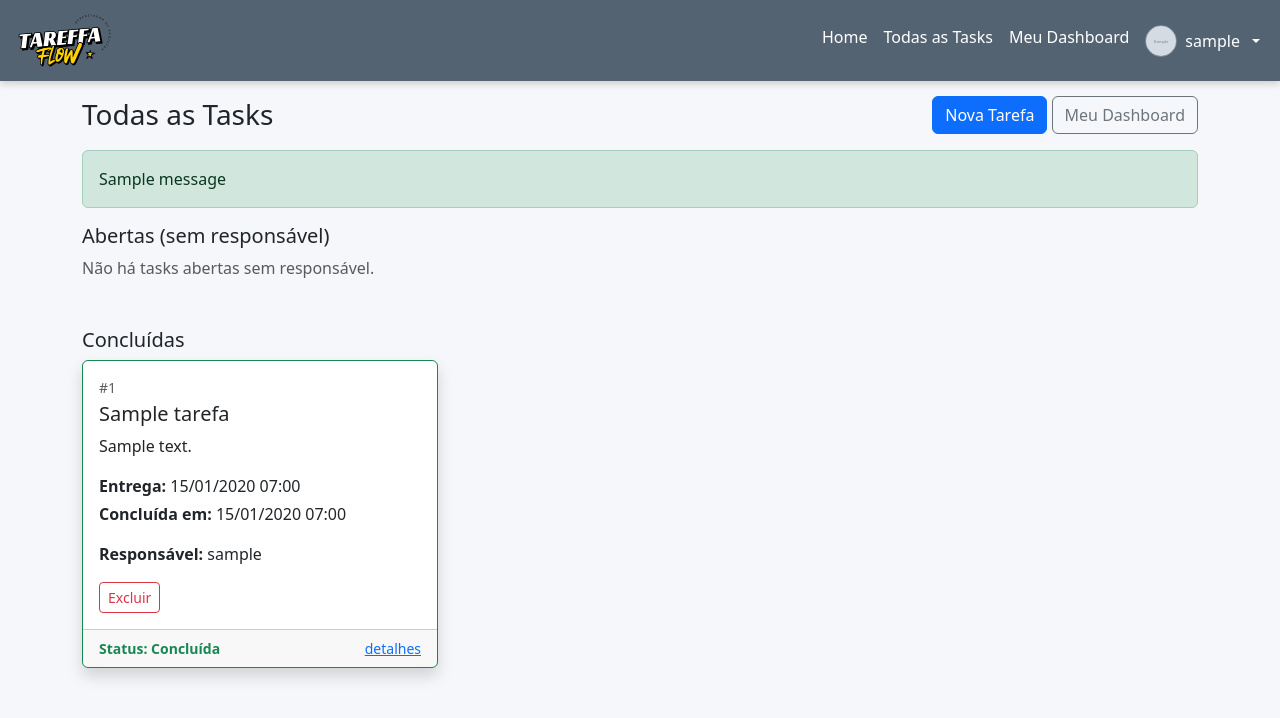
After one commit to CaiqueRNeves/Tareffa_Flow, a Django app: page /tasks/all/ in a window 1280 px wide. The commit adds this page. Shown: the top 718 px of the page. Run offline with Django 5.2, Linux system fonts and the light colour scheme; a user stored in the database is signed in; tables that the repository leaves empty hold one stand-in row (values such as "Sample post"); grey boxes marked "Sample" are stand-in pictures; one stand-in notice (Sample message) is shown.

Commit message:
Estilização da Home finalizada e correção de rotas implementada.

```diff
--- /dev/null
+++ b/Tareffa_Flow/templates/Tareffa_Flow/tasks_all.html
@@ -0,0 +1,106 @@
+{% extends 'base.html' %}
+{% block page_title %}Todas as Tasks{% endblock %}
+{% block content %}
+
+<div class="d-flex align-items-center justify-content-between mb-3">
+  <h1 class="h3 m-0">Todas as Tasks</h1>
+  <div>
+    <a class="btn btn-primary" href="{% url 'tarefa_create' %}">Nova Tarefa</a>
+    <a class="btn btn-outline-secondary" href="{% url 'dashboard' %}">Meu Dashboard</a>
+  </div>
+</div>
+
+{% if messages %}
+  {% for m in messages %}
+    <div class="alert alert-{{ m.tags }} mt-2">{{ m }}</div>
+  {% endfor %}
+{% endif %}
+
+<!-- ABERTAS (sem responsável) -->
+<section class="mb-5">
+  <h2 class="h5">Abertas (sem responsável)</h2>
+  {% if open_unassigned %}
+    <div class="row g-4">
+      {% for t in open_unassigned %}
+        <div class="col-md-4">
+          <div class="card h-100 shadow">
+            <div class="card-body d-flex flex-column">
+              <div class="small text-muted mb-1">#{{ t.id }}</div>
+              <h5 class="card-title">{{ t.title }}</h5>
+              {% if t.descricao %}<p class="card-text">{{ t.descricao|truncatewords:30 }}</p>{% endif %}
+              <p class="card-text"><strong>Entrega:</strong> {{ t.deadline|date:"d/m/Y H:i" }}</p>
+
+              <div class="mt-auto d-flex gap-2">
+                {% if user.is_authenticated %}
+                  <!-- Tomar para mim -->
+                  <form method="post" action="{% url 'tarefa_claim' t.pk %}">
+                    {% csrf_token %}
+                    <button class="btn btn-sm btn-outline-primary">Tomar para mim</button>
+                  </form>
+
+                  <!-- Excluir (direto) -->
+                  <form method="post" action="{% url 'tarefa_delete_direct' t.pk %}">
+                    {% csrf_token %}
+                    <button class="btn btn-sm btn-outline-danger">Excluir</button>
+                  </form>
+                {% else %}
+                  <a class="btn btn-sm btn-outline-primary disabled">Tomar para mim</a>
+                  <a class="btn btn-sm btn-outline-danger disabled">Excluir</a>
+                {% endif %}
+              </div>
+            </div>
+            <div class="card-footer d-flex justify-content-between">
+              <small class="text-muted">Criada: {{ t.created_at|date:"d/m/Y H:i" }}</small>
+              <a href="{% url 'tarefa_detail' t.pk %}" class="small">detalhes</a>
+            </div>
+          </div>
+        </div>
+      {% endfor %}
+    </div>
+  {% else %}
+    <p class="text-muted">Não há tasks abertas sem responsável.</p>
+  {% endif %}
+</section>
+
+<!-- CONCLUÍDAS -->
+<section class="mb-5">
+  <h2 class="h5">Concluídas</h2>
+  {% if done_tasks %}
+    <div class="row g-4">
+      {% for t in done_tasks %}
+        <div class="col-md-4">
+          <div class="card h-100 border-success shadow">
+            <div class="card-body d-flex flex-column">
+              <div class="small text-muted mb-1">#{{ t.id }}</div>
+              <h5 class="card-title">{{ t.title }}</h5>
+              {% if t.descricao %}<p class="card-text">{{ t.descricao|truncatewords:30 }}</p>{% endif %}
+              <p class="card-text mb-1"><strong>Entrega:</strong> {{ t.deadline|date:"d/m/Y H:i" }}</p>
+              <p class="card-text"><strong>Concluída em:</strong> {{ t.finished_at|date:"d/m/Y H:i" }}</p>
+              <p class="card-text"><strong>Responsável:</strong> {{ t.criador|default:"—" }}</p>
+
+              <div class="mt-auto d-flex gap-2">
+                {% if user.is_authenticated %}
+                  <!-- Excluir (direto) - permitido se dono ou staff -->
+                  <form method="post" action="{% url 'tarefa_delete_direct' t.pk %}">
+                    {% csrf_token %}
+                    <button class="btn btn-sm btn-outline-danger">Excluir</button>
+                  </form>
+                {% else %}
+                  <a class="btn btn-sm btn-outline-danger disabled">Excluir</a>
+                {% endif %}
+              </div>
+            </div>
+            <div class="card-footer d-flex justify-content-between">
+              <small class="text-success fw-semibold">Status: Concluída</small>
+              <a href="{% url 'tarefa_detail' t.pk %}" class="small">detalhes</a>
+            </div>
+          </div>
+        </div>
+      {% endfor %}
+    </div>
+  {% else %}
+    <p class="text-muted">Ainda não há tasks concluídas.</p>
+  {% endif %}
+</section>
+
+{% endblock %}
--- a/Tareffa_Flow/templates/base.html
+++ b/Tareffa_Flow/templates/base.html
@@ -1,35 +1,91 @@
+{% load static %}
 <!DOCTYPE html>
 <html lang="pt-BR">
   <head>
     <meta charset="utf-8">
     <meta name="viewport" content="width=device-width, initial-scale=1">
-    <title>Nova Tarefa - {% block page_title %}{% endblock page_title %}</title>
-    <link href="https://cdn.jsdelivr.net/npm/bootstrap@5.3.8/dist/css/bootstrap.min.css" rel="stylesheet" integrity="sha384-sRIl4kxILFvY47J16cr9ZwB07vP4J8+LH7qKQnuqkuIAvNWLzeN8tE5YBujZqJLB" crossorigin="anonymous">
+    <title>Tareffa Flow - {% block page_title %}{% endblock page_title %}</title>
+
+    <link href="https://cdn.jsdelivr.net/npm/bootstrap@5.3.8/dist/css/bootstrap.min.css" rel="stylesheet">
+
     <style>
-  .tf-avatar{
-    width: 32px; height: 32px;
+      /* Fundo suave */
+      body {
+        background-color: #f5f7fa;
+      }
+
+      /* Navbar estilizada */
+      .navbar-custom {
+        background-color: rgba(44, 62, 80, 0.8); /* azul escuro translúcido */
+        backdrop-filter: blur(8px);
+        box-shadow: 0 2px 8px rgba(0,0,0,0.2);
+      }
+
+      .navbar-brand img {
+        height: 55px; /* aumenta a logo */
+        width: auto;
+        transition: transform 0.3s ease;
+      }
+
+      .navbar-brand img:hover {
+        transform: scale(1.05);
+      }
+
+      .navbar-nav .nav-link {
+        color: #ffffff !important;
+        font-weight: 500;
+        transition: color 0.3s ease;
+      }
+
+      .navbar-nav .nav-link:hover {
+        color: #ffd700 !important; /* dourado ao passar o mouse */
+      }
+
+      .dropdown-menu {
+        background-color: #2c3e50;
+      }
+
+      .dropdown-item {
+        color: #fff;
+      }
+
+      .dropdown-item:hover {
+        background-color: #34495e;
+      }
+
+      .tf-avatar {
+        width: 32px;
+        height: 32px;
         border-radius: 50%;
         object-fit: cover;
         border: 1px solid rgba(255,255,255,.25);
       }
     </style>
   </head>
+
   <body>
-   <nav class="navbar navbar-expand-lg navbar-dark bg-dark mb-4">
+    <nav class="navbar navbar-expand-lg navbar-dark navbar-custom fixed-top">
       <div class="container-fluid">
-    <a class="navbar-brand" href="{% url 'home' %}">Tareffa Flow</a>
+        <!-- LOGO -->
+        <a class="navbar-brand d-flex align-items-center" href="{% url 'home' %}">
+          <img src="{% static 'logo/tareffa_flow.png' %}" alt="Logo Tareffa Flow">
+        </a>
 
-    <button class="navbar-toggler" type="button" data-bs-toggle="collapse" data-bs-target="#navbarNav"
-            aria-controls="navbarNav" aria-expanded="false" aria-label="Toggle navigation">
+        <!-- Botão responsivo -->
+        <button class="navbar-toggler" type="button" data-bs-toggle="collapse" data-bs-target="#navbarNav">
           <span class="navbar-toggler-icon"></span>
         </button>
 
+        <!-- Links -->
         <div class="collapse navbar-collapse" id="navbarNav">
           <ul class="navbar-nav ms-auto">
 
-        <!-- Home sempre visível -->
             <li class="nav-item">
               <a class="nav-link" href="{% url 'home' %}">Home</a>
+            </li>
+
+            <li class="nav-item">
+              <a class="nav-link" href="{% url 'tasks_all' %}">Todas as Tasks</a>
             </li>
 
             {% if user.is_authenticated %}
@@ -51,22 +107,29 @@
                   <li><a class="dropdown-item" href="{% url 'profile' %}">Meu Perfil</a></li>
                   <li><a class="dropdown-item" href="{% url 'profile_edit' %}">Editar Perfil</a></li>
                   <li><hr class="dropdown-divider"></li>
-              <li><a class="dropdown-item text-danger" href="{% url 'logout' %}">Sair</a></li>
+                  <li>
+                  <form method="post" action="{% url 'logout' %}" class="m-0">
+                    {% csrf_token %}
+                    <button type="submit" class="dropdown-item text-danger">Sair</button>
+                  </form>
+                  </li>
+
                 </ul>
               </li>
+
             {% else %}
               <li class="nav-item"><a class="nav-link" href="{% url 'login' %}">Login</a></li>
               <li class="nav-item"><a class="nav-link" href="{% url 'signup' %}">Cadastrar</a></li>
             {% endif %}
-
           </ul>
         </div>
       </div>
     </nav>
 
-    <main class="container">
+    <main class="container mt-5 pt-5">
       {% block content %}{% endblock content %}
     </main>
-    <script src="https://cdn.jsdelivr.net/npm/bootstrap@5.3.8/dist/js/bootstrap.bundle.min.js" integrity="sha384-FKyoEForCGlyvwx9Hj09JcYn3nv7wiPVlz7YYwJrWVcXK/BmnVDxM+D2scQbITxI" crossorigin="anonymous"></script>
+
+    <script src="https://cdn.jsdelivr.net/npm/bootstrap@5.3.8/dist/js/bootstrap.bundle.min.js"></script>
   </body>
 </html>
--- a/Tareffa_Flow/urls.py
+++ b/Tareffa_Flow/urls.py
@@ -1,6 +1,8 @@
 from django.urls import path
 from .views import (
+    HomeView,
     DashboardView,
+    AllTasksView,
     TarefaListView,
     TarefaDetailView,
     TarefaCreateView,
@@ -9,17 +11,22 @@ from .views import (
     TarefaCompleteView,
     TarefaClaimView,
     CommentCreateView,
+    TarefaDeleteDirectView,
 )
 
 urlpatterns = [
-    path(
-        "dashboard/", DashboardView.as_view(), name="dashboard"
-    ),  # <- mudou de "" p/ "dashboard/"
+    path("dashboard/", DashboardView.as_view(), name="dashboard"),
+    path("tasks/all/", AllTasksView.as_view(), name="tasks_all"),
     path("tarefas/", TarefaListView.as_view(), name="tarefa_list"),
     path("tarefas/create/", TarefaCreateView.as_view(), name="tarefa_create"),
     path("tarefas/<int:pk>/", TarefaDetailView.as_view(), name="tarefa_detail"),
     path("tarefas/<int:pk>/edit/", TarefaUpdateView.as_view(), name="tarefa_update"),
     path("tarefas/<int:pk>/delete/", TarefaDeleteView.as_view(), name="tarefa_delete"),
+    path(
+        "tarefas/<int:pk>/delete-direct/",
+        TarefaDeleteDirectView.as_view(),
+        name="tarefa_delete_direct",
+    ),
     path(
         "tarefas/<int:pk>/complete/",
         TarefaCompleteView.as_view(),
--- a/Tareffa_Flow/views.py
+++ b/Tareffa_Flow/views.py
@@ -48,9 +48,6 @@ class AuthLogoutView(LogoutView):
     pass
 
 
-from django.views.generic import TemplateView
-
-
 class HomeView(TemplateView):
     """Home pública com slider, cards e seção sobre (notícias dinâmicas)."""
 
@@ -78,11 +75,73 @@ class DashboardView(LoginRequiredMixin, ListView):
         )
 
 
+from django.utils.decorators import method_decorator
+from django.views.decorators.csrf import csrf_protect
+
+
+# ---------- Todas as Tasks (cards) ----------
+class AllTasksView(LoginRequiredMixin, TemplateView):
+    """
+    Dashboard em cards mostrando:
+      - tasks sem responsável (abertas)
+      - tasks concluídas (com quem concluiu)
+    """
+
+    template_name = "Tareffa_Flow/tasks_all.html"
+
+    def get_context_data(self, **kwargs):
+        ctx = super().get_context_data(**kwargs)
+        # Abertas (sem responsável e não concluídas)
+        ctx["open_unassigned"] = Tarefa.objects.filter(
+            criador__isnull=True, concluida=False
+        ).order_by("deadline")
+        # Concluídas (podem ou não ter responsável; mostrar nome se houver)
+        ctx["done_tasks"] = Tarefa.objects.filter(concluida=True).order_by(
+            "-finished_at", "deadline"
+        )
+        return ctx
+
+
+# ---------- Excluir direto (POST) ----------
+@method_decorator(csrf_protect, name="dispatch")
+class TarefaDeleteDirectView(LoginRequiredMixin, View):
+    """
+    Exclui a task imediatamente (sem página de confirmação) usando POST
+    e redireciona de volta para 'tasks_all'.
+    Permissão: responsável (criador) ou staff.
+    """
+
+    def post(self, request, pk):
+        tarefa = get_object_or_404(Tarefa, pk=pk)
+        if request.user.is_staff or tarefa.criador == request.user:
+            tarefa.delete()
+            messages.success(request, "Tarefa excluída.")
+        else:
+            messages.error(request, "Você não tem permissão para excluir esta tarefa.")
+        return redirect("tasks_all")
+
+
 # ---------- Permissões ----------
 class SomenteResponsavelMixin(UserPassesTestMixin):
+    """Permite acesso ao responsável (criador) ou staff.
+    Funciona com views que têm get_object() OU apenas com model + pk na URL.
+    """
+
+    def _get_target_object(self):
+        # Se a view tiver get_object (Detail/Update/Delete), usa.
+        if hasattr(self, "get_object"):
+            try:
+                return self.get_object()
+            except Exception:
+                pass
+        # Caso contrário, tenta buscar pelo model e pk na URL.
+        model = getattr(self, "model", Tarefa)
+        pk = self.kwargs.get("pk")
+        return get_object_or_404(model, pk=pk)
+
     def test_func(self):
-        tarefa = self.get_object()
-        return self.request.user.is_staff or tarefa.criador == self.request.user
+        obj = self._get_target_object()
+        return self.request.user.is_staff or obj.criador == self.request.user
 
 
 # ---------- Tarefas ----------
@@ -131,12 +190,16 @@ class TarefaDeleteView(LoginRequiredMixin, SomenteResponsavelMixin, DeleteView):
 
 
 class TarefaCompleteView(LoginRequiredMixin, SomenteResponsavelMixin, View):
+    model = Tarefa  # <--- adicione esta linha
+
     def get(self, request, pk):
         tarefa = get_object_or_404(Tarefa, pk=pk)
+        from datetime import date
+
         tarefa.finished_at = date.today()
         tarefa.concluida = True
         tarefa.save()
-        return redirect("tarefa_list")
+        return redirect("tasks_all")
 
 
 class TarefaClaimView(LoginRequiredMixin, View):
@@ -146,7 +209,8 @@ class TarefaClaimView(LoginRequiredMixin, View):
         tarefa = get_object_or_404(Tarefa, pk=pk)
         tarefa.criador = request.user
         tarefa.save()
-        return redirect("tarefa_detail", pk=tarefa.pk)
+        messages.success(request, "Tarefa atribuída a você.")
+        return redirect("dashboard")  # <- vai para o seu dashboard pessoal
 
 
 # ---------- Comentários ----------
--- a/setuo/urls.py
+++ b/setuo/urls.py
@@ -48,3 +48,5 @@ from django.conf.urls.static import static
 
 if settings.DEBUG:
     urlpatterns += static(settings.MEDIA_URL, document_root=settings.MEDIA_ROOT)
+
+path("accounts/logout/", AuthLogoutView.as_view(next_page="home"), name="logout"),
```
Also changed, not shown: Tareffa_Flow/templates/Tareffa_Flow/home.html (+18 -6 lines), setuo/settings.py (+9 -0 lines), Tareffa_Flow/static/logo/tareffa_flow.png (added). Lines whose indentation alone changed are shown as unchanged.
